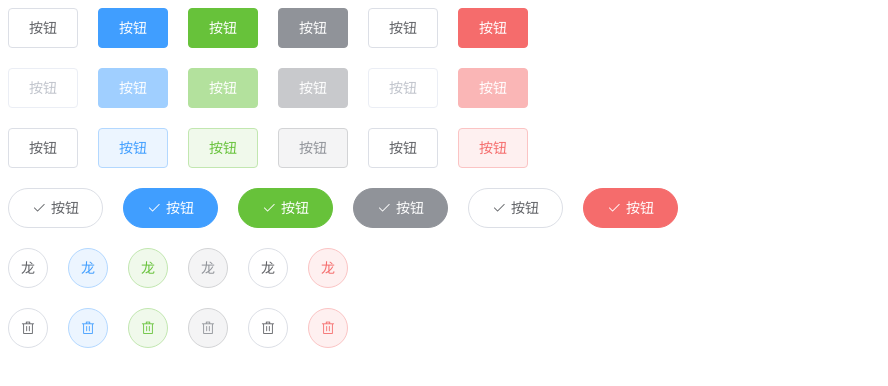
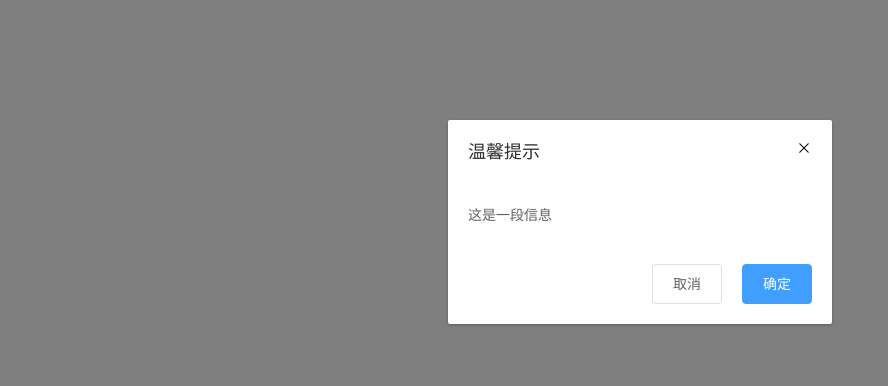
Before and after one commit to Pengzhenglong/dragons-ui, a Vue app: page / in a window 1280 px wide. Shown: the top 386 px of the page, without its empty margins (0-888 px from the left). Built offline with nearby package versions, Linux system fonts and the light colour scheme.

Commit message:
add dialog

```diff
--- a/src/App.vue
+++ b/src/App.vue
@@ -1,6 +1,7 @@
 <template>
   <div id="app">
-    <div class="row">
+    <!-- button按钮 -->
+    <!-- <div class="row">
       <dg-button @click="fn">按钮</dg-button>
       <dg-button type="primary">按钮 </dg-button>
       <dg-button type="success">按钮 </dg-button>
@@ -47,7 +48,15 @@
       <dg-button type="info" circle plain icon="dg-icon-delete"> </dg-button>
       <dg-button type="waring" circle plain icon="dg-icon-delete"> </dg-button>
       <dg-button type="danger" circle plain icon="dg-icon-delete"> </dg-button>
-    </div>
+    </div> -->
+
+    <!-- dialog对话框 -->
+    <dg-dialog title="温馨提示"></dg-dialog>
+    <!-- <dg-dialog>
+      <template v-slot:title>
+        <h3>我是标题</h3>
+      </template>
+    </dg-dialog> -->
   </div>
 </template>
 
--- /dev/null
+++ b/src/components/dialog.vue
@@ -0,0 +1,96 @@
+<template>
+  <div class="dg-dialog__wrapper">
+    <div class="dg-dialog">
+      <div class="dg-dialog__header">
+        <slot name="title">
+          <span class="dg-dialog__title">{{ title }}</span>
+        </slot>
+
+        <button class="dg-dialog__headerbtn">
+          <i class="dg-icon-close"></i>
+        </button>
+      </div>
+      <div class="dg-dialog__body">
+        <span>这是一段信息</span>
+      </div>
+      <div class="dg-dialog__footer">
+        <dg-button>取消</dg-button>
+        <dg-button type="primary">确定</dg-button>
+      </div>
+    </div>
+  </div>
+</template>
+
+<script>
+export default {
+  name: 'DgDialog',
+  props: {
+    title: {
+      type: String,
+      deafult: '提示'
+    }
+  }
+}
+</script>
+
+<style lang="scss"  scoped>
+.dg-dialog__wrapper {
+  position: fixed;
+  top: 0;
+  right: 0;
+  bottom: 0;
+  left: 0;
+  overflow: auto;
+  margin: 0;
+  z-index: 2001;
+  background-color: rgba(0, 0, 0, 0.5);
+
+  .dg-dialog {
+    position: relative;
+    margin: 15vh auto 50px;
+    background: #fff;
+    border-radius: 2px;
+    box-shadow: 0 1px 3px rgba(0, 0, 0, 0.3);
+    box-sizing: border-box;
+    width: 30%;
+
+    &__header {
+      padding: 20px 20px 10px;
+      .dg-dialog__title {
+        line-height: 24px;
+        font-size: 18px;
+        color: #303133;
+      }
+      .dg-dialog__headerbtn {
+        position: absolute;
+        top: 20px;
+        right: 20px;
+        padding: 0;
+        background: transparent;
+        border: none;
+        outline: none;
+        cursor: pointer;
+        font-size: 16px;
+        .el-icon-close {
+          color: #909399;
+        }
+      }
+    }
+
+    &__body {
+      padding: 30px 20px;
+      color: #606266;
+      font-size: 14px;
+      word-break: break-all;
+    }
+    &__footer {
+      padding: 10px 20px 20px;
+      text-align: right;
+      box-sizing: border-box;
+      .dg-button:first-child {
+        margin-right: 20px;
+      }
+    }
+  }
+}
+</style>
--- a/src/main.js
+++ b/src/main.js
@@ -1,9 +1,11 @@
 import Vue from 'vue'
 import App from './App.vue'
 import DgButton from './components/button.vue'
+import DgDialog from './components/dialog.vue'
 import './assets/fonts/font.scss'
 
 Vue.component(DgButton.name, DgButton)
+Vue.component(DgDialog.name, DgDialog)
 
 Vue.config.productionTip = false
 
```
